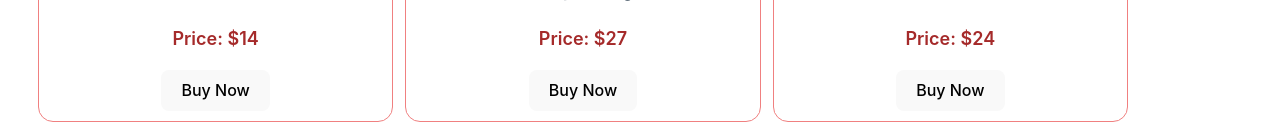
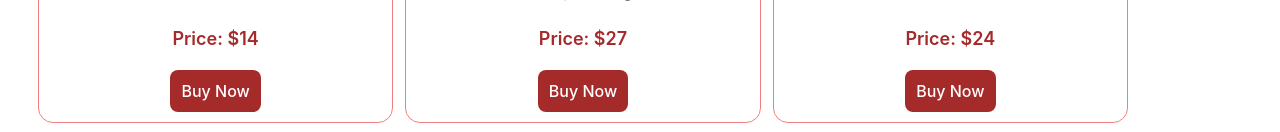
Before and after one commit to Habibaferdausi/Tshirts-React, a React (Vite) app: page / in a window 1280 px wide. Shown: the part 407-539 px from the top of the page. Built offline with nearby package versions, Linux system fonts and the light colour scheme.

Commit message:
update css

```diff
--- a/src/Components/main.css
+++ b/src/Components/main.css
@@ -28,3 +28,9 @@ nav a {
   color: brown;
   font-size: 18px;
 }
+
+button {
+  background-color: brown;
+  color: white;
+  padding: 10px;
+}
```
